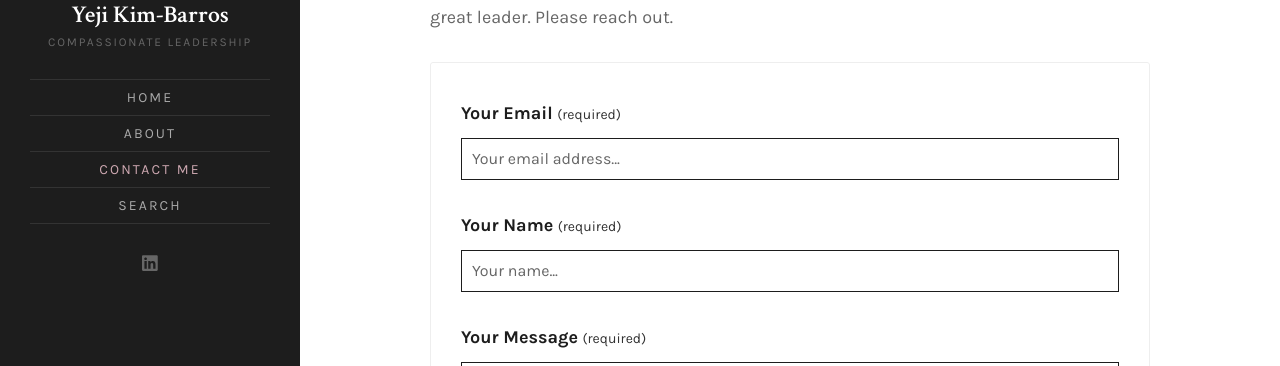
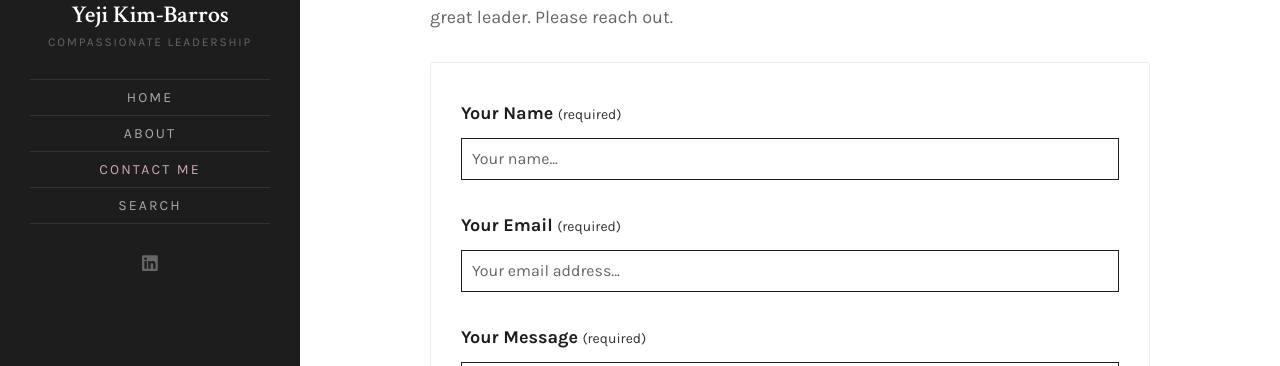
Before and after one commit to ykbarros/ykbarros.github.io, a Jekyll site: the page built from contact.html, in a window 1280 px wide and 1128 px high. Shown: the part 193-559 px from the top of the window. Built offline with Jekyll 4.4.1, drawn with Linux system fonts in a browser that asks for light colours; a script that is not in the unit is left out.

Commit message:
Clean up for launch
- Move out old template posts to draft to keep around for reference.
- Enable Formspree

```diff
--- a/contact.html
+++ b/contact.html
@@ -19,15 +19,15 @@
     {{else}}
     {% endif %}
     <section class="contact-form">
-      <form action="https://formspree.io/{{ site.email }}" method="post" id="contact-form">
+      <form action="https://formspree.io/f/mnqwzkpq" method="post" id="contact-form">
+        <div class="form-item">
+          <label class="form-label">Your Name <span>(required)</span></label>
+          <input type="text" name="name" placeholder="Your name..." class="form-input" />
+        </div>
+
         <div class="form-item">
           <label class="form-label">Your Email <span>(required)</span></label>
           <input type="text" name="email" placeholder="Your email address..." class="form-input" />
-        </div>
-
-        <div class="form-item">
-          <label class="form-label">Your Name <span>(required)</span></label>
-          <input type="text" name="name" placeholder="Your name..." class="form-input" />
         </div>
 
         <div class="form-item">
```
Also changed, not shown: _drafts/2018-01-12-a-week-with-the-apple-watch.md (renamed from _posts/2018-01-12-a-week-with-the-apple-watch.md), _drafts/2018-02-07-advanced-markdown-tips.md (renamed from _posts/2018-02-07-advanced-markdown-tips.md), _drafts/2018-02-10-what-is-jekyll.md (renamed from _posts/2018-02-10-what-is-jekyll.md), _drafts/2018-03-12-options-for-creating-new-site-with-jekyll.md (renamed from _posts/2018-03-12-options-for-creating-new-site-with-jekyll.md), _drafts/2018-03-12-react-conferences-to-attend-in-2018.md (renamed from _posts/2018-03-12-react-conferences-to-attend-in-2018.md), _drafts/2018-04-02-working-from-home.md (renamed from _posts/2018-04-02-working-from-home.md), _drafts/2019-01-01-how-to-start-learning-blockchain-development.md (renamed from _posts/2019-01-01-how-to-start-learning-blockchain-development.md), _drafts/2019-01-02-Installing-multiple-versions-of-node-js.md (renamed from _posts/2019-01-02-Installing-multiple-versions-of-node-js.md), _drafts/2019-01-03-javascript-design-patterns.md (renamed from _posts/2019-01-03-javascript-design-patterns.md), _drafts/2019-01-05-choosing-the-best-front-end-framework.md (renamed from _posts/2019-01-05-choosing-the-best-front-end-framework.md), 1 other file.
